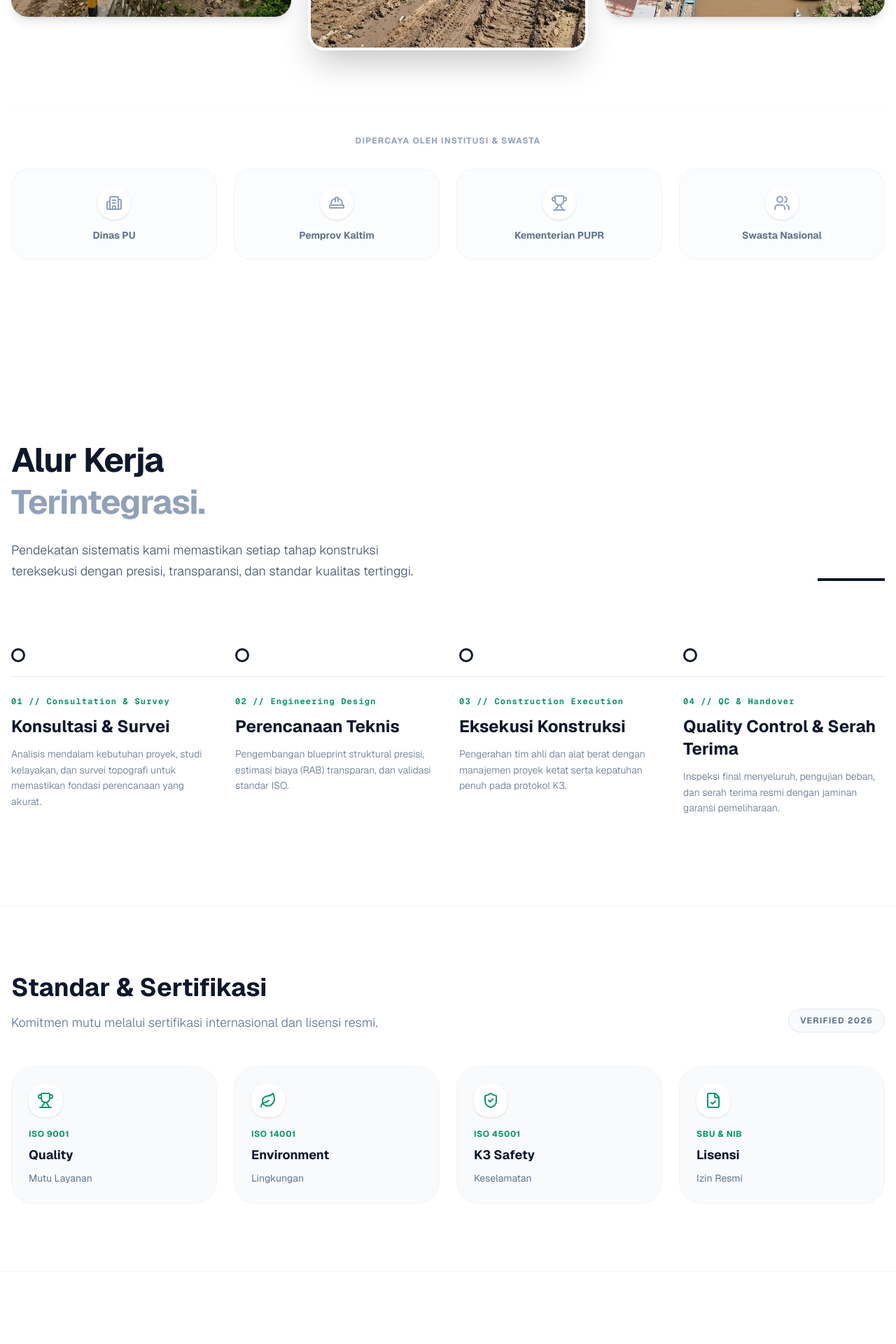
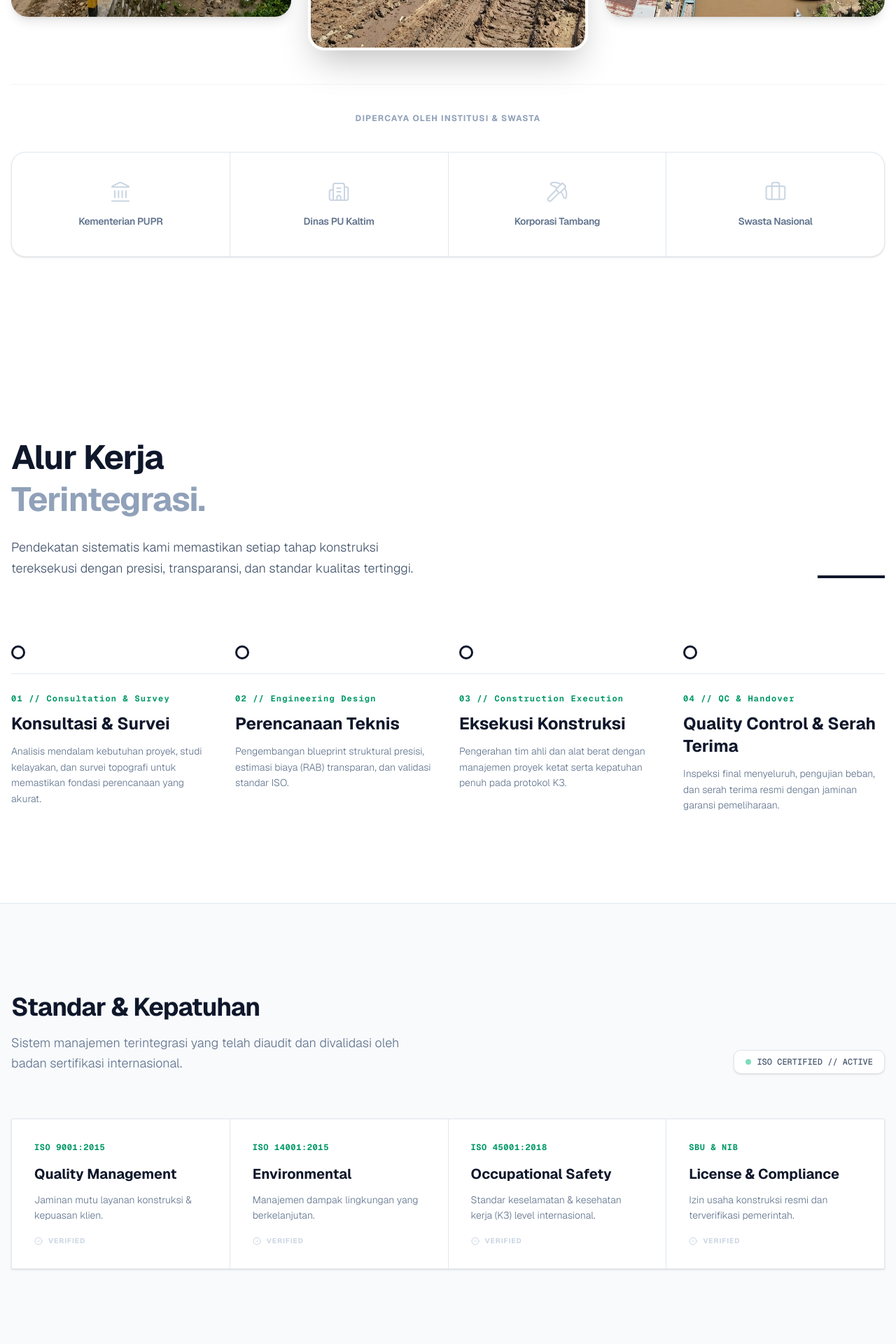
Before and after one commit to Richienv/kidnusagemilang, a Next.js app: page / in a window 1280 px wide. Shown: the part 1140-3060 px from the top of the page at 70% size. Built offline with nearby package versions, Linux system fonts and the light colour scheme.

Commit message:
style: redesign certifications and partners sections with minimalist open-ai aesthetic

```diff
--- a/src/app/page.tsx
+++ b/src/app/page.tsx
@@ -3,7 +3,7 @@
 import Image from "next/image"
 import Link from "next/link"
 import { motion } from "framer-motion"
-import { ArrowRight, Building2, CheckCircle2, HardHat, Leaf, MapPin, Menu, Phone, Trophy, Users, ShieldCheck, FileCheck } from "lucide-react"
+import { ArrowRight, Building2, CheckCircle2, HardHat, Leaf, MapPin, Menu, Phone, Trophy, Users, ShieldCheck, FileCheck, Landmark, Pickaxe, Briefcase } from "lucide-react"
 
 import { Button } from "@/components/ui/button"
 import { Card, CardContent, CardHeader, CardTitle } from "@/components/ui/card"
@@ -103,20 +103,19 @@ export default function Home() {
           </motion.div>
 
           {/* PARTNERS STRIP - CREATIVE REDESIGN */}
-          <div className="mt-16 md:mt-32 pt-10 border-t border-slate-100/50">
-            <p className="text-xs font-bold text-slate-400 uppercase tracking-widest mb-8 text-center">Dipercaya Oleh Institusi & Swasta</p>
-            <div className="grid grid-cols-2 md:grid-cols-4 gap-4 md:gap-6">
+          {/* TRUSTED PARTNERS - "Ecosystem Grid" (Minimalist Tech Style) */}
+          <div className="mt-24 pt-10 border-t border-slate-100">
+            <p className="text-xs font-bold text-slate-400 uppercase tracking-widest mb-10 text-center">Dipercaya Oleh Institusi & Swasta</p>
+            <div className="grid grid-cols-2 lg:grid-cols-4 gap-px bg-slate-200 rounded-2xl overflow-hidden border border-slate-200 shadow-sm">
               {[
-                { name: "Dinas PU", icon: Building2 },
-                { name: "Pemprov Kaltim", icon: HardHat },
-                { name: "Kementerian PUPR", icon: Trophy },
-                { name: "Swasta Nasional", icon: Users },
-              ].map((partner) => (
-                <div key={partner.name} className="group flex flex-col items-center justify-center p-6 rounded-3xl bg-slate-50/50 border border-slate-100 hover:bg-white hover:border-emerald-200 hover:shadow-xl hover:shadow-emerald-500/5 transition-all duration-500 cursor-default">
-                  <div className="mb-3 p-3 rounded-full bg-white shadow-sm text-slate-400 group-hover:text-emerald-500 group-hover:scale-110 group-hover:rotate-3 transition-all duration-500">
-                    <partner.icon className="w-6 h-6" />
-                  </div>
-                  <span className="font-bold text-slate-500 group-hover:text-slate-900 transition-colors text-sm text-center">{partner.name}</span>
+                { name: "Kementerian PUPR", icon: Landmark },
+                { name: "Dinas PU Kaltim", icon: Building2 },
+                { name: "Korporasi Tambang", icon: Pickaxe },
+                { name: "Swasta Nasional", icon: Briefcase },
+              ].map((partner, i) => (
+                <div key={i} className="bg-white p-6 md:p-10 flex flex-col items-center justify-center gap-4 hover:bg-slate-50 transition-colors group cursor-default">
+                  <partner.icon className="w-8 h-8 text-slate-300 group-hover:text-slate-900 transition-colors" strokeWidth={1.5} />
+                  <span className="text-sm font-semibold text-slate-500 group-hover:text-slate-900 transition-colors tracking-tight text-center">{partner.name}</span>
                 </div>
               ))}
             </div>
@@ -194,57 +193,55 @@ export default function Home() {
         </div>
       </section>
 
-      {/* CERTIFICATIONS SECTION - NEW */}
-      <section className="py-12 md:py-24 bg-white border-y border-slate-100">
+      {/* CERTIFICATIONS SECTION - "Technical Compliance Grid" */}
+      <section className="py-20 md:py-32 bg-slate-50 border-y border-slate-200">
         <div className="container px-4 mx-auto max-w-7xl">
-          <div className="flex flex-col md:flex-row justify-between items-end mb-8 md:mb-12 gap-6">
-            <div className="max-w-2xl">
-              <h2 className="text-2xl md:text-4xl font-bold text-slate-900 mb-2 md:mb-4">Standar & Sertifikasi</h2>
-              <p className="text-base md:text-lg text-slate-500 font-light">
-                Komitmen mutu melalui sertifikasi internasional dan lisensi resmi.
+          <div className="flex flex-col md:flex-row justify-between items-start md:items-end mb-12 md:mb-16 gap-6">
+            <div className="max-w-xl">
+              <h2 className="text-3xl md:text-4xl font-bold text-slate-900 mb-4 tracking-tight">Standar & Kepatuhan</h2>
+              <p className="text-slate-500 text-lg font-light leading-relaxed">
+                Sistem manajemen terintegrasi yang telah diaudit dan divalidasi oleh badan sertifikasi internasional.
               </p>
             </div>
-            <div className="flex gap-2">
-              <div className="px-3 py-1.5 md:px-4 md:py-2 rounded-full bg-slate-50 border border-slate-200 text-[10px] md:text-xs font-bold text-slate-500 uppercase tracking-widest">
-                Verified 2026
+            <div className="flex items-center gap-3">
+              <div className="px-4 py-2 bg-white border border-slate-200 rounded-md shadow-sm flex items-center gap-2">
+                <div className="w-2 h-2 rounded-full bg-emerald-500 animate-pulse"></div>
+                <span className="text-xs font-mono font-medium text-slate-600">ISO CERTIFIED // ACTIVE</span>
               </div>
             </div>
           </div>
 
-          <div className="grid grid-cols-2 lg:grid-cols-4 gap-3 md:gap-6">
+          <div className="grid grid-cols-1 md:grid-cols-4 border-t border-l border-slate-200 bg-white shadow-sm">
             {[
               {
-                code: "ISO 9001",
-                name: "Quality",
-                desc: "Mutu Layanan",
-                icon: <Trophy className="w-5 h-5 md:w-6 md:h-6 text-emerald-600" />
+                code: "ISO 9001:2015",
+                name: "Quality Management",
+                desc: "Jaminan mutu layanan konstruksi & kepuasan klien."
               },
               {
-                code: "ISO 14001",
-                name: "Environment",
-                desc: "Lingkungan",
-                icon: <Leaf className="w-5 h-5 md:w-6 md:h-6 text-emerald-600" />
+                code: "ISO 14001:2015",
+                name: "Environmental",
+                desc: "Manajemen dampak lingkungan yang berkelanjutan."
               },
               {
-                code: "ISO 45001",
-                name: "K3 Safety",
-                desc: "Keselamatan",
-                icon: <ShieldCheck className="w-5 h-5 md:w-6 md:h-6 text-emerald-600" />
+                code: "ISO 45001:2018",
+                name: "Occupational Safety",
+                desc: "Standar keselamatan & kesehatan kerja (K3) level internasional."
               },
               {
                 code: "SBU & NIB",
-                name: "Lisensi",
-                desc: "Izin Resmi",
-                icon: <FileCheck className="w-5 h-5 md:w-6 md:h-6 text-emerald-600" />
+                name: "License & Compliance",
+                desc: "Izin usaha konstruksi resmi dan terverifikasi pemerintah."
               }
             ].map((cert, idx) => (
-              <div key={idx} className="group p-4 md:p-6 rounded-2xl md:rounded-[2rem] bg-slate-50 border border-slate-100 hover:border-emerald-200 hover:shadow-lg transition-all duration-300">
-                <div className="w-10 h-10 md:w-12 md:h-12 rounded-xl md:rounded-2xl bg-white shadow-sm flex items-center justify-center mb-3 md:mb-4 group-hover:scale-110 transition-transform">
-                  {cert.icon}
+              <div key={idx} className="group p-8 border-b border-r border-slate-200 hover:bg-slate-50/80 transition-all duration-300 relative overflow-hidden">
+                <div className="font-mono text-xs font-bold text-emerald-600 mb-4 tracking-wider">{cert.code}</div>
+                <h3 className="text-xl font-bold text-slate-900 mb-3 group-hover:text-emerald-800 transition-colors">{cert.name}</h3>
+                <p className="text-sm text-slate-500 leading-relaxed mb-8 font-light">{cert.desc}</p>
+
+                <div className="absolute bottom-8 left-8 flex items-center gap-2 text-[10px] font-bold text-slate-300 group-hover:text-emerald-600 transition-colors uppercase tracking-widest">
+                  <CheckCircle2 className="w-3 h-3" /> Verified
                 </div>
-                <div className="text-[10px] md:text-xs font-bold text-emerald-600 uppercase tracking-wider mb-1 md:mb-2">{cert.code}</div>
-                <h3 className="text-sm md:text-lg font-bold text-slate-900 mb-1 md:mb-2">{cert.name}</h3>
-                <p className="text-xs md:text-sm text-slate-500 leading-relaxed">{cert.desc}</p>
               </div>
             ))}
           </div>
```
